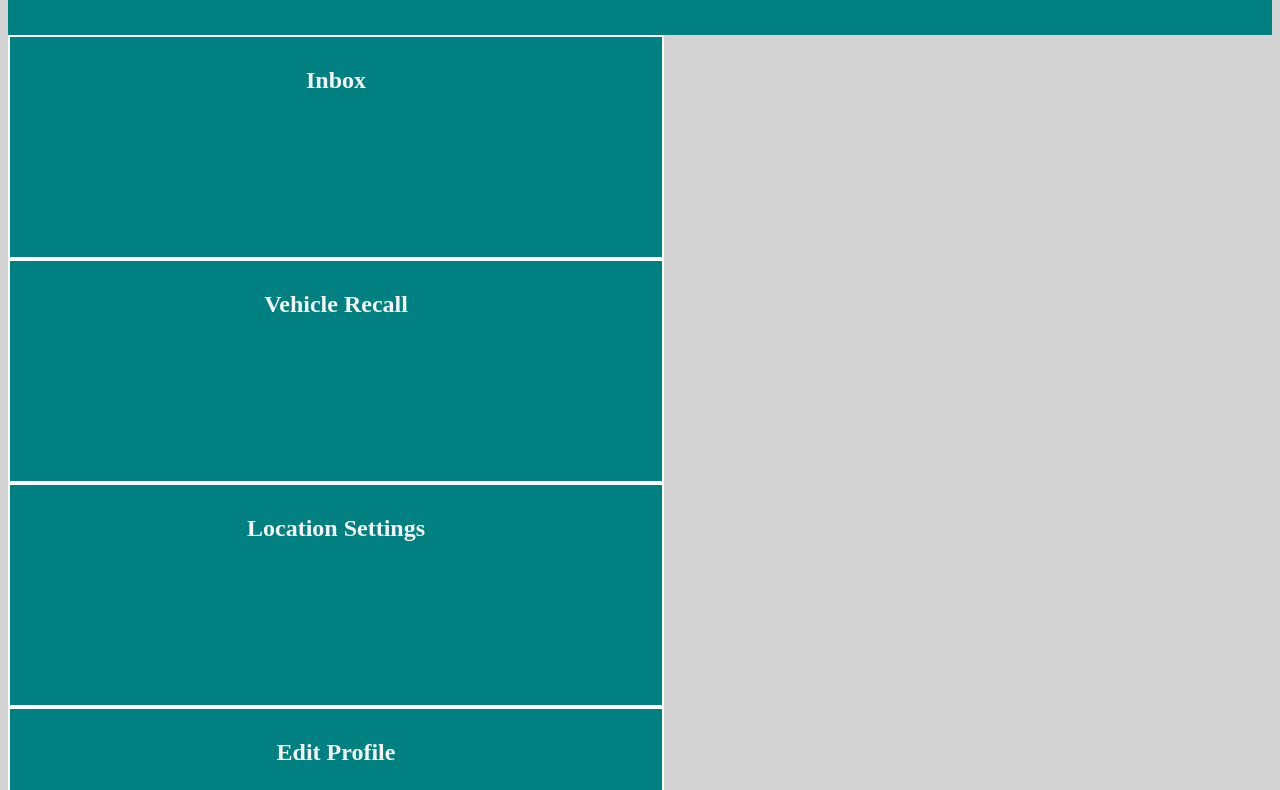
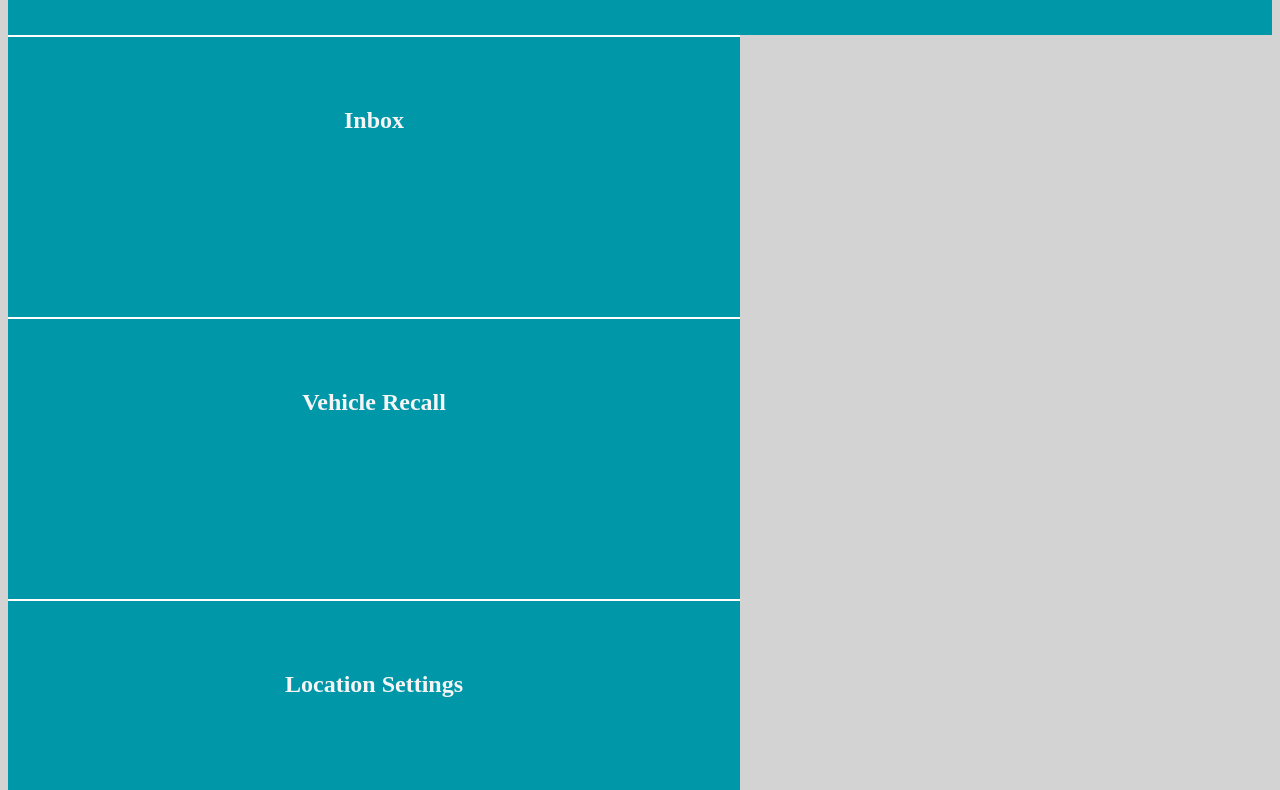
Before and after one commit to daleystep/group9, a plain HTML site: page html/info/profile.html in a window 1280 px wide. Shown: the part 297-1087 px from the top of the page. Drawn offline with nearby package versions, Linux system fonts and the light colour scheme.

Commit message:
Updated color hex

```diff
--- a/css/style.css
+++ b/css/style.css
@@ -10,7 +10,7 @@ body{
     font-family: Arial, Helvetica, sans-serif;
 }
 .profile{
-    background-color:teal;
+    background-color:#0097A9;
     overflow: hidden;
     color:whitesmoke;
     text-align: center;
@@ -21,18 +21,19 @@ body{
 .column{
     float:left;
     width:50%;
-    padding:10px;
-    height: 200px;
+    padding:50px;
+    height: 180px;
     color:whitesmoke;
-    background-color: teal;
+    background-color: #0097A9;
     text-align: center;
-    border:solid 2px;
+    border-top:solid 2px;
+    border-righ:solid 2px;
     border-color: White;
 
 }
 .row:after{
     display: table;
     clear:both;
-    background-color: teal;
+    background-color: #0097A9;
     text-align: center;
 }
```
